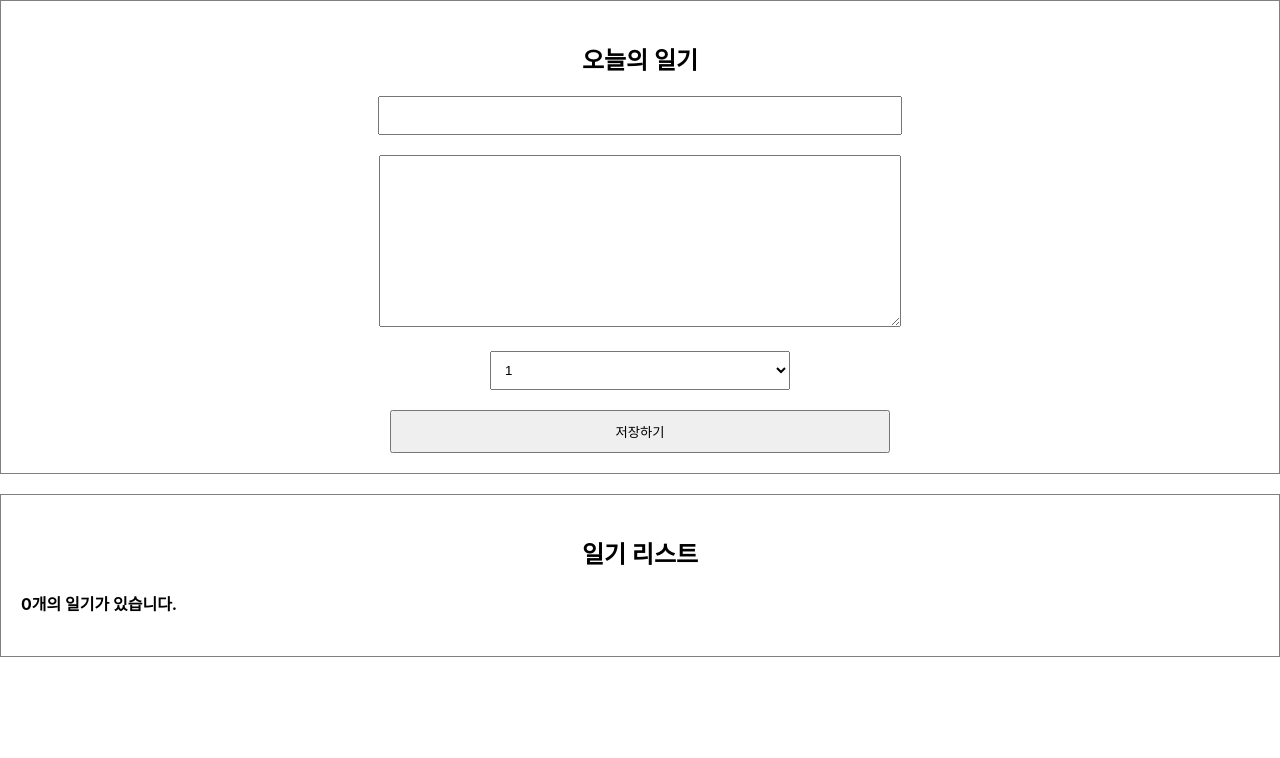
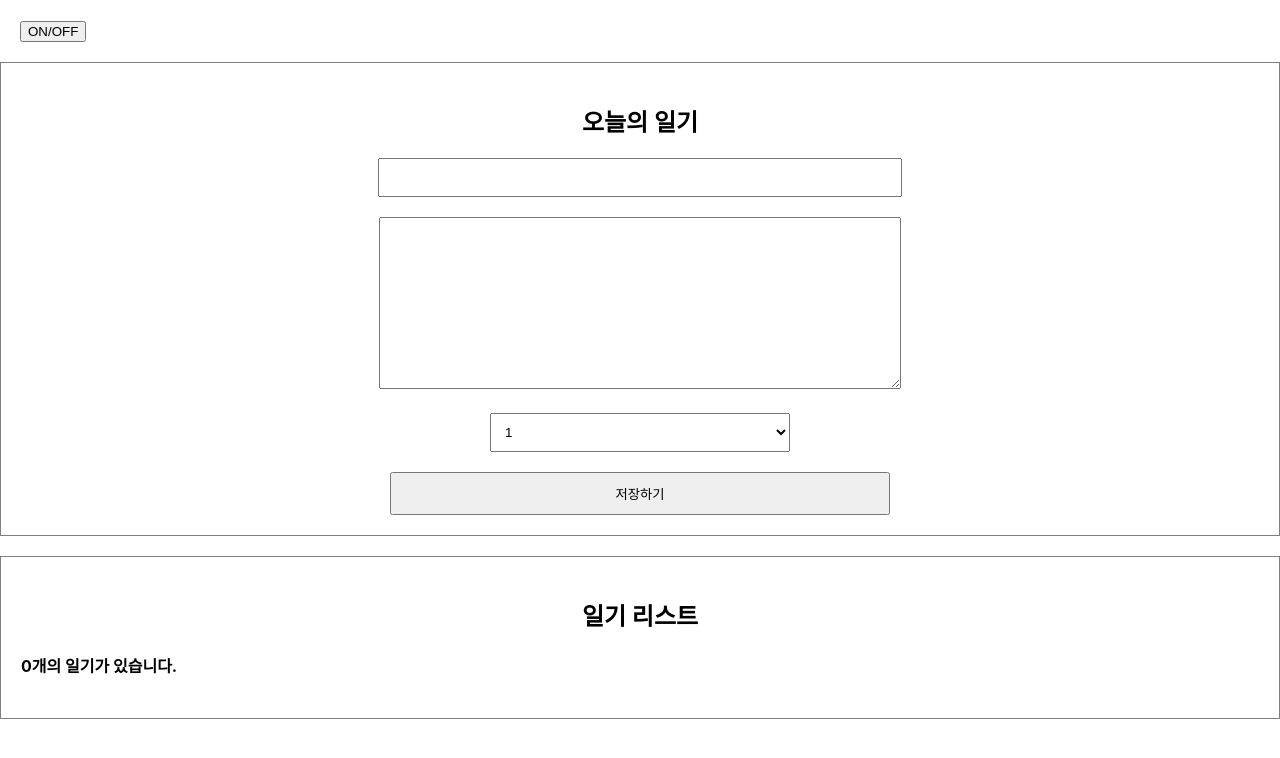
Before and after one commit to ParkYoungHoon/mysimplediary, a React (Create React App) app: page / in a window 1280 px wide. Shown: the top 758 px of the page. Built offline with nearby package versions, Linux system fonts and the light colour scheme.

Commit message:
react Lifecycle test

```diff
--- a/src/App.js
+++ b/src/App.js
@@ -2,6 +2,7 @@
 import React, { useRef, useState } from "react";
 import DiaryEditor from "./components/DiaryEditor";
 import DiaryList from "./components/DiaryList";
+import Lifecycle from "./components/Lifecycle";
 
 function App() {
   const [data, setData] = useState([]);
@@ -35,6 +36,7 @@
 
   return (
     <div className="App">
+      <Lifecycle />
       <DiaryEditor onCreate={onCreate} />
       <DiaryList diaryList={data} onRemove={onRemove} onEdit={onEdit} />
     </div>
--- /dev/null
+++ b/src/components/Lifecycle.js
@@ -0,0 +1,28 @@
+import React, { useEffect, useState } from "react";
+
+const UnmountTest = () => {
+  useEffect(() => {
+    console.log("Mount");
+
+    return () => {
+      // UnMount 시점에 실행된다.
+      console.log("UnMount!");
+    };
+  }, []);
+
+  return <div>Unmount Testing Component</div>;
+};
+
+const Lifecycle = () => {
+  const [isVisible, setIsVisible] = useState(false);
+  const toggle = () => setIsVisible(!isVisible);
+
+  return (
+    <div style={{ padding: 20 }}>
+      <button onClick={toggle}>ON/OFF</button>
+      {isVisible && <UnmountTest />}
+    </div>
+  );
+};
+
+export default Lifecycle;
```
